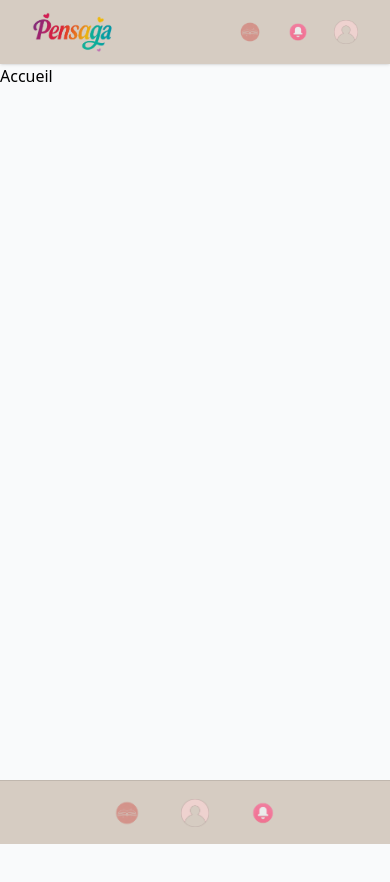
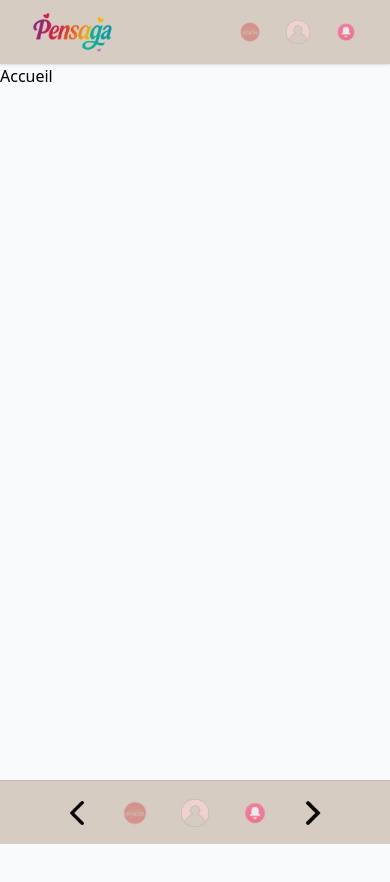
Before and after one commit to bisounours1111/pensage-frontend, a React (Vite) app: page / in a window 390 px wide. Shown: the top 882 px of the page. Built offline with nearby package versions, Linux system fonts and the light colour scheme.

Commit message:
feat/add arrows in mobile and add all icons in desktop

```diff
--- a/src/components/common/header.jsx
+++ b/src/components/common/header.jsx
@@ -1,6 +1,7 @@
 import React from "react";
 import { Link } from "react-router-dom";
 
+// Logo + icônes
 import logo from "../../assets/images/pensaga.png";
 import accountIcon from "../../assets/images/account.png";
 import historyIcon from "../../assets/images/histoires.png";
@@ -10,35 +11,32 @@ export default function Header() {
   return (
     <header className="flex items-center justify-between px-8 w-full h-16 bg-[#d6ccc2] shadow-sm sticky top-0 z-50">
 
+      {/* Logo à gauche */}
       <Link to="/" className="flex items-center">
-        <img
-          src={logo}
-          alt="Pensaga"
-          className="h-10 w-auto object-contain"
-        />
+        <img src={logo} alt="Pensaga" className="h-10 w-auto object-contain" />
       </Link>
 
+      {/* Icônes à droite */}
       <div className="flex items-center gap-6">
+        {/* --- Icônes visibles partout (mobile + desktop) --- */}
         <Link to="/histoires">
-          <img
-            src={historyIcon}
-            alt="Histoires"
-            className="w-6 h-6 hover:scale-110 transition-transform duration-150"
-          />
+          <img src={historyIcon} alt="Histoires" className="w-6 h-6 hover:scale-110 transition" />
+        </Link>
+        <Link to="/account">
+          <img src={accountIcon} alt="Compte" className="w-6 h-6 hover:scale-110 transition" />
         </Link>
         <Link to="/notifications">
-          <img
-            src={notificationsIcon}
-            alt="Notifications"
-            className="w-6 h-6 hover:scale-110 transition-transform duration-150"
-          />
+          <img src={notificationsIcon} alt="Notifications" className="w-6 h-6 hover:scale-110 transition" />
         </Link>
-        <Link to="/account">
-          <img
-            src={accountIcon}
-            alt="Compte"
-            className="w-6 h-6 hover:scale-110 transition-transform duration-150"
-          />
+
+        <Link to="/desktop-link-1" className="hidden lg:block">
+          <img src={historyIcon} alt="Extra 1" className="w-6 h-6 hover:scale-110 transition" />
+        </Link>
+        <Link to="/desktop-link-2" className="hidden lg:block">
+          <img src={accountIcon} alt="Extra 2" className="w-6 h-6 hover:scale-110 transition" />
+        </Link>
+        <Link to="/desktop-link-3" className="hidden lg:block">
+          <img src={notificationsIcon} alt="Extra 3" className="w-6 h-6 hover:scale-110 transition" />
         </Link>
       </div>
     </header>
--- a/src/components/common/navbar.jsx
+++ b/src/components/common/navbar.jsx
@@ -1,29 +1,49 @@
 import React from "react";
-import { NavLink } from "react-router-dom";
+import { NavLink, useNavigate } from "react-router-dom";
+
 import accountIcon from "../../assets/images/account.png";
 import historyIcon from "../../assets/images/histoires.png";
 import notificationsIcon from "../../assets/images/notifications.png";
+import arrowLeft from "../../assets/images/gauche.png";
+import arrowRight from "../../assets/images/droite.png";
 
 export default function Navbar() {
+  const navigate = useNavigate();
+
   return (
     <nav
       className="
         fixed bottom-0 left-0 right-0 z-50
         bg-[#d6ccc2] border-t border-black/10
         h-16 flex items-center justify-center
-        px-6 block lg:hidden
+        px-6 lg:hidden
       "
     >
-      <div className="flex items-center justify-center gap-10">
+      {/* ✅ On ajoute ici flèche gauche + icônes + flèche droite */}
+      <div className="flex items-center justify-center gap-8">
+
+        {/* Flèche gauche */}
+        <button onClick={() => navigate(-1)} aria-label="Retour">
+          <img src={arrowLeft} alt="Retour" className="w-6 h-6" />
+        </button>
+
+        {/* Icônes déjà existantes */}
         <NavLink to="/histoires">
           <img src={historyIcon} alt="Histoires" className="w-7 h-7" />
         </NavLink>
+
         <NavLink to="/account">
           <img src={accountIcon} alt="Compte" className="w-7 h-7" />
         </NavLink>
+
         <NavLink to="/notifications">
           <img src={notificationsIcon} alt="Notifications" className="w-7 h-7" />
         </NavLink>
+
+        {/* Flèche droite */}
+        <button onClick={() => navigate(1)} aria-label="Suivant">
+          <img src={arrowRight} alt="Suivant" className="w-6 h-6" />
+        </button>
       </div>
     </nav>
   );
```
Also changed, not shown: src/assets/images/droite.png (added), src/assets/images/gauche.png (added).
